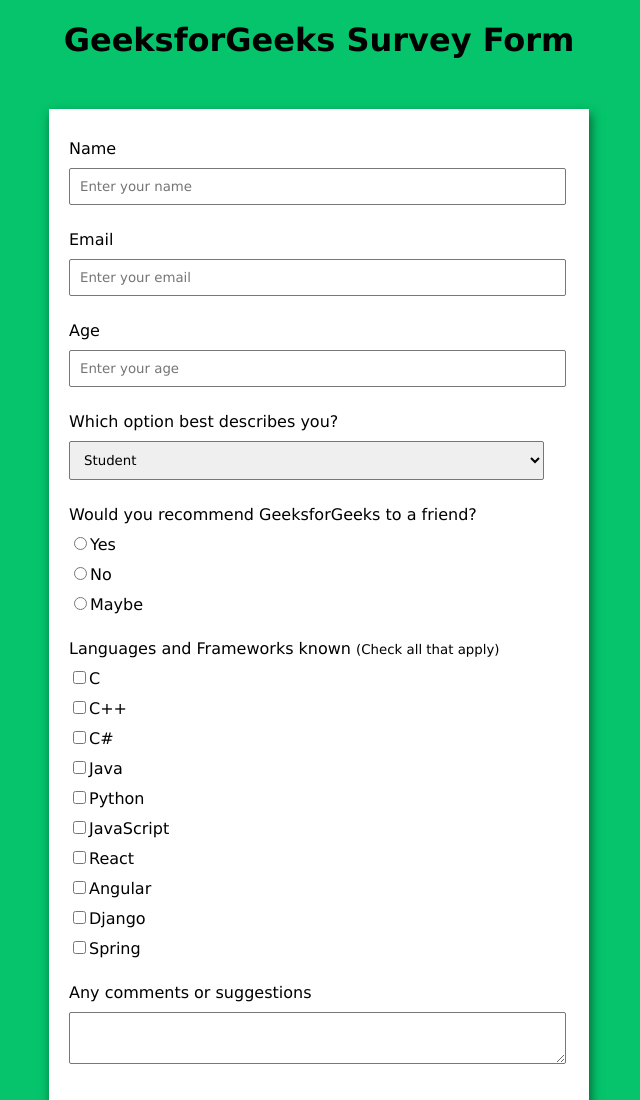
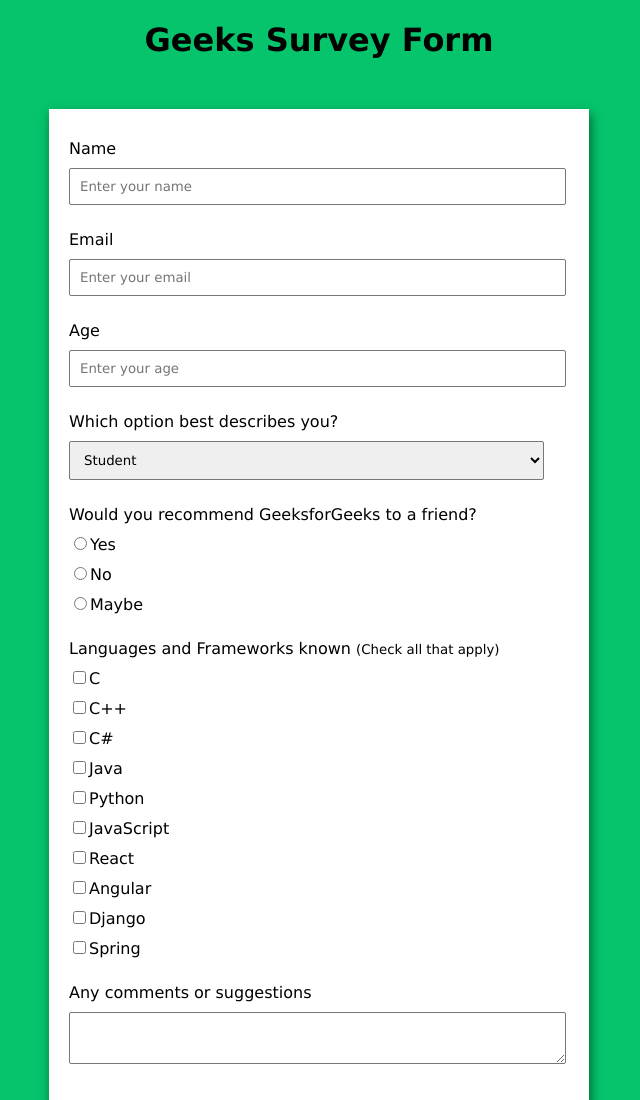
Before and after one commit to MariaPan7/Survey, a plain HTML site: page index.html in a window 1280 px wide. Shown: the top 1100 px of the page, without its empty margins (321-961 px from the left). Drawn offline with Linux system fonts and the light colour scheme.

Commit message:
Update index.html

```diff
--- a/index.html
+++ b/index.html
@@ -14,7 +14,7 @@
 </head>
 
 <body>
-    <h1>GeeksforGeeks Survey Form</h1>
+    <h1>Geeks Survey Form</h1>
 
     <!-- Create Form -->
     <form id="form">
```
